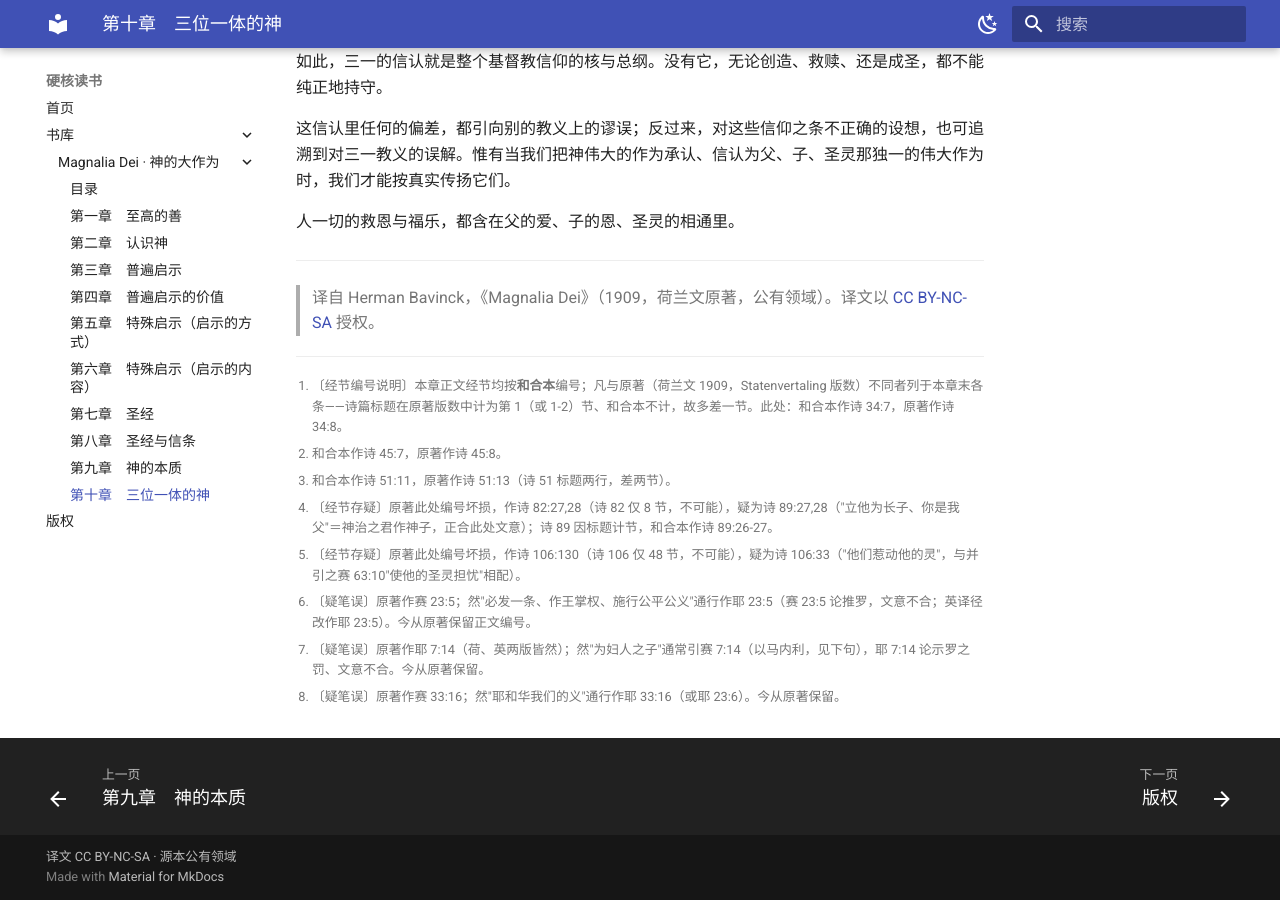
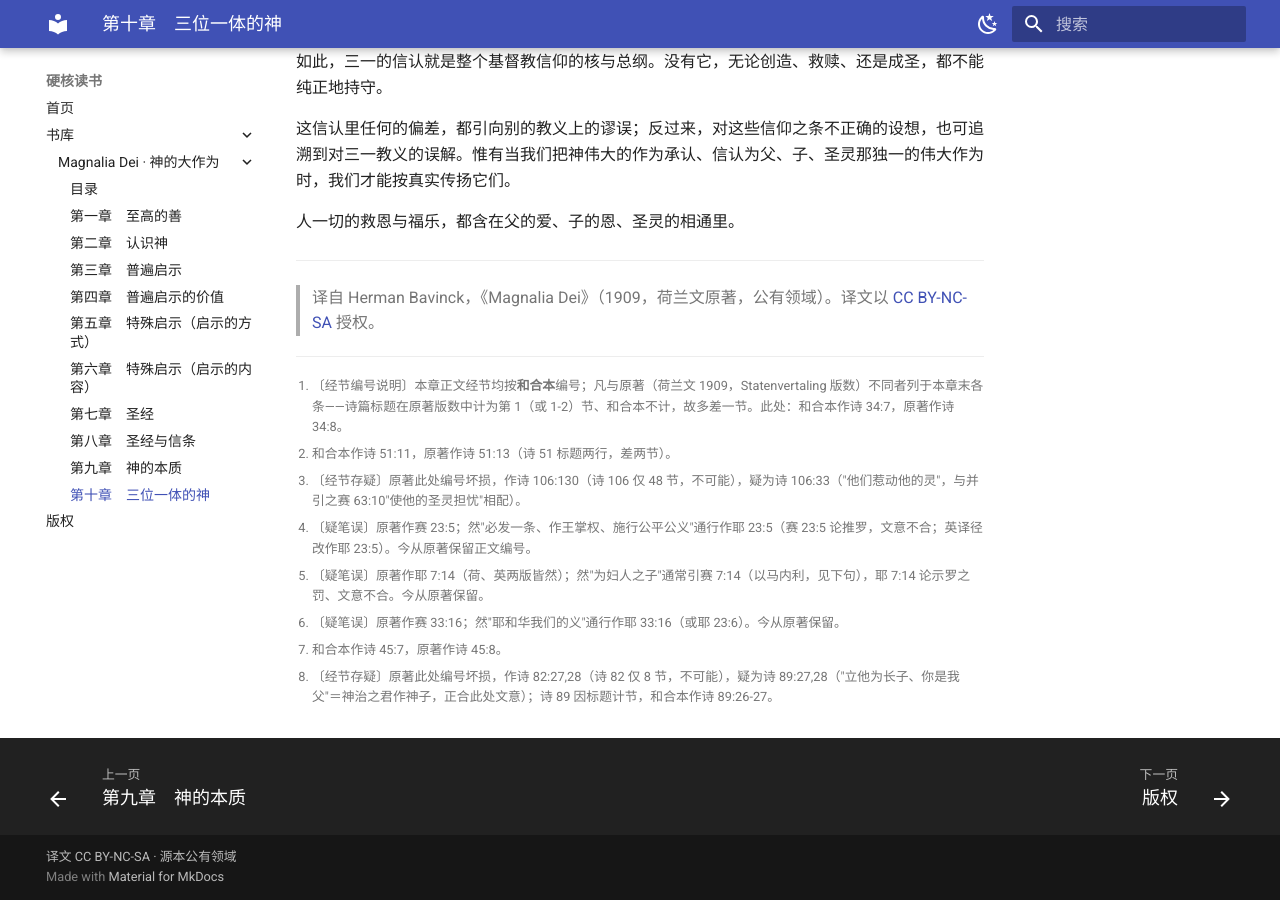
Before and after one commit to DZBohan/reformed-reading, an MkDocs documentation site: the page built from docs/books/magnalia-dei/10.md, in a window 1280 px wide and 900 px high, scrolled down 9530 px. Built offline with MkDocs 1.6.1 and Material for MkDocs 9.7.7, drawn with Linux system fonts in a browser that asks for light colours; some of the changed text lies outside the part shown.

Commit message:
第10章：脚注定义按正文出现顺序重排，修正上标编号乱序(1,3,5..→1-8)
Co-Authored-By: Claude Opus 4.8 <noreply@anthropic.com>

```diff
--- a/docs/books/magnalia-dei/10.md
+++ b/docs/books/magnalia-dei/10.md
@@ -123,13 +123,13 @@
 人一切的救恩与福乐，都含在父的爱、子的恩、圣灵的相通里。
 
 [^hb-ps34]: 〔经节编号说明〕本章正文经节均按**和合本**编号；凡与原著（荷兰文 1909，Statenvertaling 版数）不同者列于本章末各条——诗篇标题在原著版数中计为第 1（或 1-2）节、和合本不计，故多差一节。此处：和合本作诗 34:7，原著作诗 34:8。
-[^hb-ps45]: 和合本作诗 45:7，原著作诗 45:8。
 [^hb-ps51]: 和合本作诗 51:11，原著作诗 51:13（诗 51 标题两行，差两节）。
-[^hb-ps89]: 〔经节存疑〕原著此处编号坏损，作诗 82:27,28（诗 82 仅 8 节，不可能），疑为诗 89:27,28（"立他为长子、你是我父"＝神治之君作神子，正合此处文意）；诗 89 因标题计节，和合本作诗 89:26-27。
 [^ocr-ps106]: 〔经节存疑〕原著此处编号坏损，作诗 106:130（诗 106 仅 48 节，不可能），疑为诗 106:33（"他们惹动他的灵"，与并引之赛 63:10"使他的圣灵担忧"相配）。
 [^er-isa23]: 〔疑笔误〕原著作赛 23:5；然"必发一条、作王掌权、施行公平公义"通行作耶 23:5（赛 23:5 论推罗，文意不合；英译径改作耶 23:5）。今从原著保留正文编号。
 [^er-jer7]: 〔疑笔误〕原著作耶 7:14（荷、英两版皆然）；然"为妇人之子"通常引赛 7:14（以马内利，见下句），耶 7:14 论示罗之罚、文意不合。今从原著保留。
 [^er-isa33]: 〔疑笔误〕原著作赛 33:16；然"耶和华我们的义"通行作耶 33:16（或耶 23:6）。今从原著保留。
+[^hb-ps45]: 和合本作诗 45:7，原著作诗 45:8。
+[^hb-ps89]: 〔经节存疑〕原著此处编号坏损，作诗 82:27,28（诗 82 仅 8 节，不可能），疑为诗 89:27,28（"立他为长子、你是我父"＝神治之君作神子，正合此处文意）；诗 89 因标题计节，和合本作诗 89:26-27。
 
 
 ---
```
